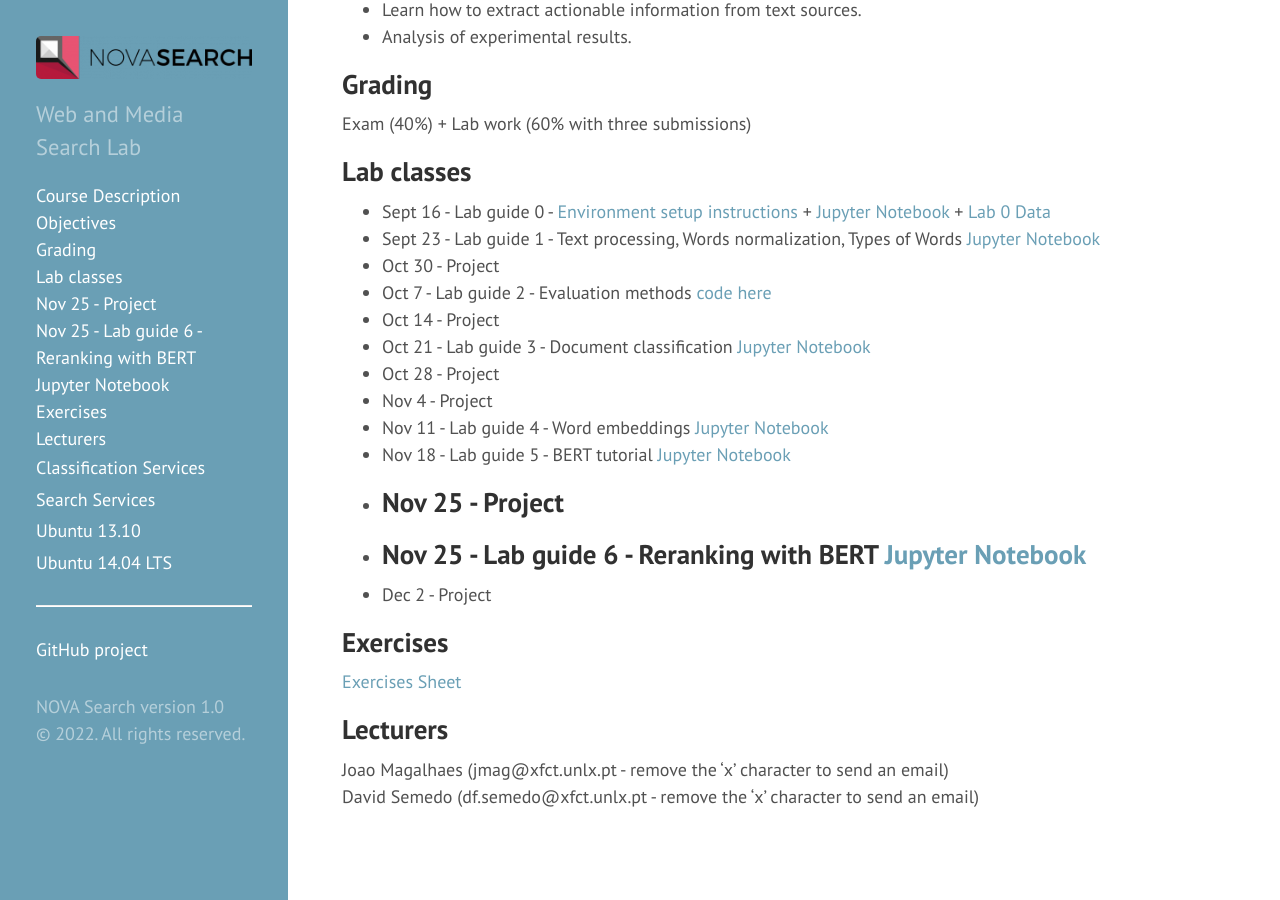
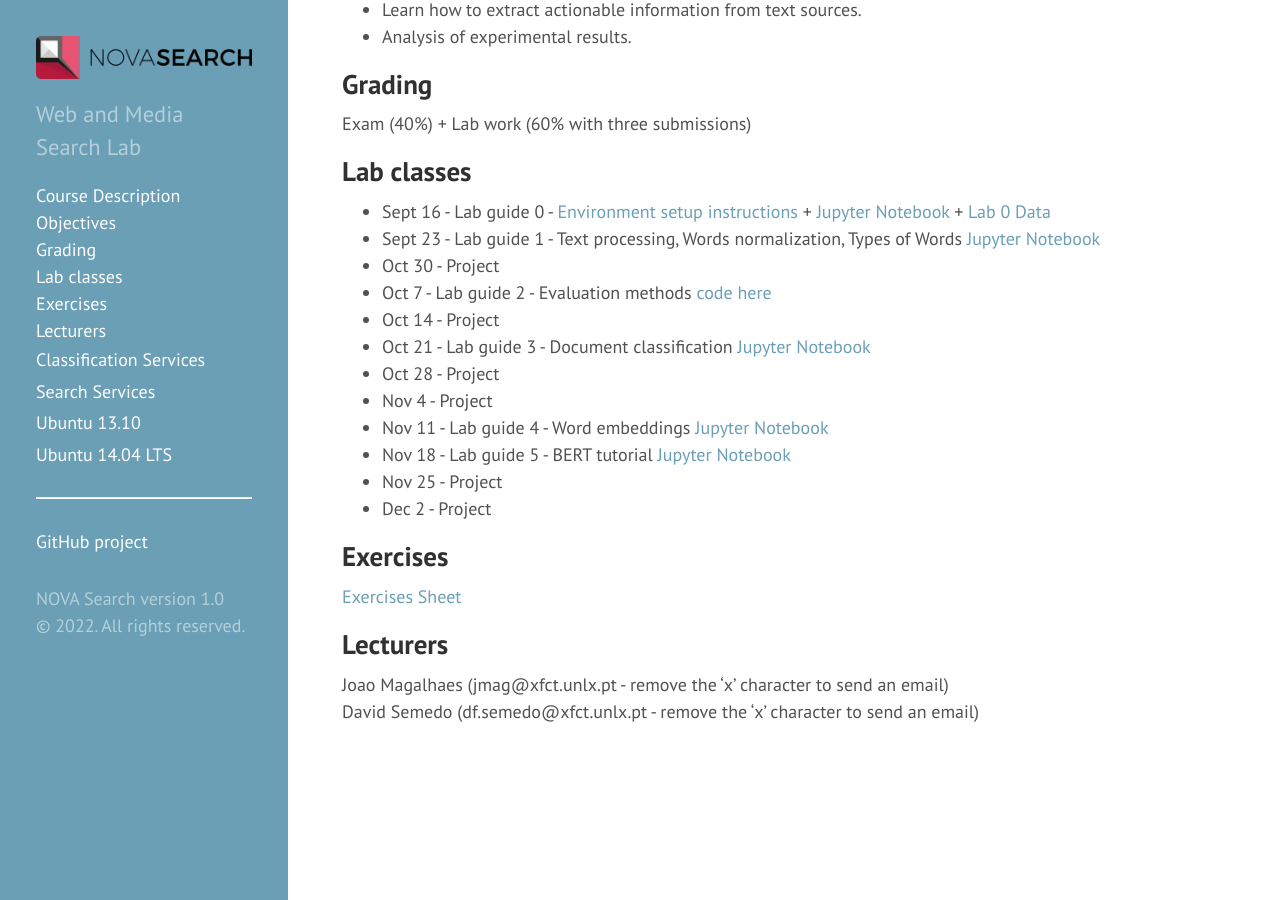
Before and after one commit to novasearch/wiki.novasearch.org, a Jekyll site: the page built from wiki/NLIPR_2022.md, in a window 1280 px wide and 900 px high, scrolled down 666 px. Built offline with Jekyll 4.4.1, drawn with Linux system fonts in a browser that asks for light colours.

Commit message:
Update NLIPR_2022.md

```diff
--- a/wiki/NLIPR_2022.md
+++ b/wiki/NLIPR_2022.md
@@ -33,9 +33,7 @@ Exam (40%) + Lab work (60% with three submissions)
  - Nov 11 - Lab guide 4 - Word embeddings [Jupyter Notebook](/assets/files/2021labs/word_embeddings.ipynb)
  - Nov 18 - Lab guide 5 - BERT tutorial [Jupyter Notebook](/assets/files/2021labs/bert_tutorial.ipynb)
  - Nov 25 - Project
-----
-- Nov 25 - Lab guide 6 - Reranking with BERT [Jupyter Notebook](/assets/files/2021labs/bert_reranking.ipynb)
----
+<!--- Nov 25 - Lab guide 6 - Reranking with BERT [Jupyter Notebook](/assets/files/2021labs/bert_reranking.ipynb) -->
 - Dec 2 - Project
 
 ## Exercises
```
